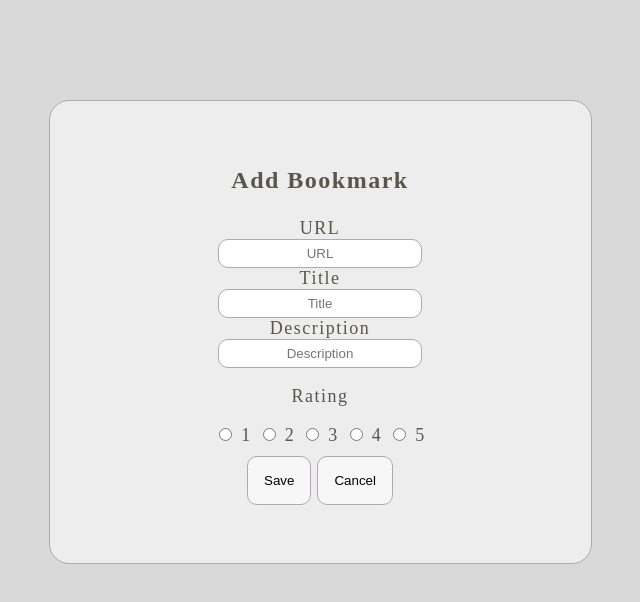
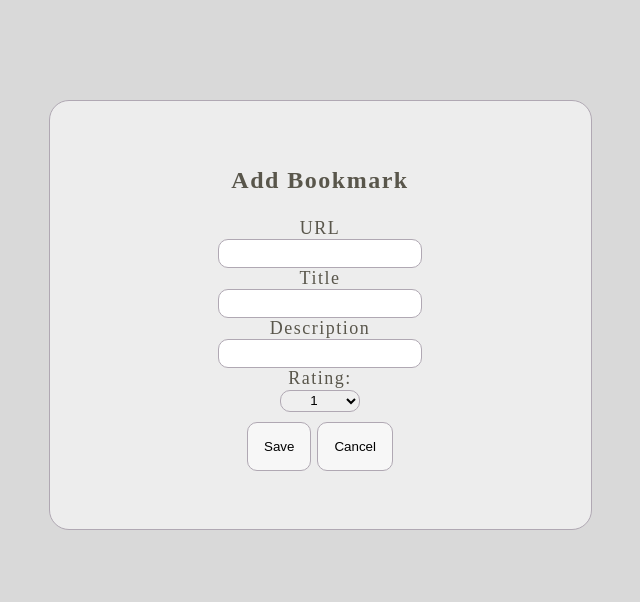
Before and after one commit to thinkful-ei-unicorn/anthony-giannotti-bookmarks-app, a website built with webpack: page src/index.html in a window 1280 px wide. Both pictures are taken after a click on the element "Add Bookmark". Shown: the whole page, without its empty margins (320-960 px from the left). Built offline with nearby package versions, Linux system fonts and the light colour scheme; no server answers; a web font is replaced by a local one.

Commit message:
finalized

```diff
--- a/src/bookmark-html.js
+++ b/src/bookmark-html.js
@@ -9,16 +9,17 @@ const generateMain = function(htmlList) {
   <div class="add-bookmark">
   <button id="add-bookmark" class="add-bookmark">Add Bookmark</button>
   </div>
-  <label for="filter">Sort By Rating</label>
+  <label value="filter">Filter By Rating
   <br>
   <select name="filter" id="filter" class="filter">
-  <option value="0">1</option>
+  <option>Filter</option>
+  <option value="1">1</option>
   <option value="2">2</option>
   <option value="3">3</option>
   <option value="4">4</option>
   <option value="5">5</option>
-
   </select>
+  </label>
   </div>
   <br>
   <div class="main-display" id="main-display">
@@ -54,7 +55,7 @@ const expandedView = function (array) {
   <div class="content">
   <button type="button" class="expand" id="bookmark" data-bookmark-id="${array.id}">
   <div class="button-text" id="button-text">${array.title}</div>
-  <div class="etoiles">
+  <div class="rating-display">
   ${array.rating}
   </div>
   </button> </div>
@@ -76,35 +77,36 @@ function addBookmark() {
   <div class="add-bookmark">
   <h1>Add Bookmark</div>
   <form class="form-add">
-  <label for="url">URL</label>
+  <label>URL
   <br>
-  <input type="text" name="url" id="enter-link" placeholder="URL"required />
+  <input type="text" name="url" id="enter-link" required />
+  </label>
   <br>
-  <label for="title">Title</label>
+  <label>Title
   <br>
-  <input type="text" name="title" id="enter-title" placeholder="Title" required />
+  <input type="text" name="title" id="enter-title" required />
   <br>
-  <label for="desc">Description</label>
+  </label>
+  <label>Description
   <br>
-  <input type="text" name="desc" id="input-description" placeholder="Description" />
-  <div class="ratings">
-  <p>Rating</p>
-  <input id="1" name="rating" type="radio" value="1" class="radio-btn hide" />
-  <label for="1" >1</label>
-  <input id="2" name="rating" type="radio" value="2" class="radio-btn hide" />
-  <label for="2" >2</label>
-  <input id="3" name="rating" type="radio" value="3" class="radio-btn hide" />
-  <label for="3" >3</label>
-  <input id="4" name="rating" type="radio" value="4" class="radio-btn hide" />
-  <label for="4" >4</label>
-  <input id="5" name="rating" type="radio" value="5" class="radio-btn hide" />
-  <label for="5" >5</label>
-  </div>
+  <input type="text" name="desc" id="input-description" />
+  <br>
+  </label>
+  <label>Rating:
+  <br>
+  <select name="rating" id="rating">
+  <option value="1" >1</option>
+  <option value="2" >2</option>
+  <option value="3" >3</option>
+  <option value="4" >4</option>
+  <option value="5" >5</option>
+  </select>
+  </label>
   <div class="error-message"></div>
   </div>
-  <div>
+  <div class="save-and-cancel">
   <button type="submit" class="submit-form">Save</button>
-  <button class="cancel-button" default>Cancel</button>
+  <button type-"submit" class="cancel-button">Cancel</button>
   </div>
   </form>
   </div>`;
--- a/src/bookmark-main.js
+++ b/src/bookmark-main.js
@@ -87,7 +87,8 @@ const handleSubmitAdd = function() {
 };
 
 const handleSubmitCancel = function () {
-  $('.cancel-button').click(() => {
+  $('.cancel-button').on('', function(e){
+    e.preventDefault();
     store.STORE.adding = false;
     render();
   });
@@ -96,7 +97,7 @@ const handleSubmitCancel = function () {
 
 const handleFilter = function () {
   $('.filter').on('change', function(){
-    let filter = $('#filter').val();
+    let filter = $('#filter option:selected').val();
     store.STORE.filter = filter;
     render();
   });
@@ -127,7 +128,7 @@ const handleError = function () {
 
 
 const handleAddBookmark= function () {
-  $('.add-bookmark').click(()=> {
+  $('.add-bookmark').on('click', function() {
     store.STORE.adding = true;
     render();
   });
--- a/src/index.css
+++ b/src/index.css
@@ -53,7 +53,7 @@ h1 {
   margin: 10px 0;
 }
 
-#enter-link, #enter-title, #input-description, #filter {
+#enter-link, #enter-title, #input-description {
   text-align: center;
   width: 42%;
   height: 25px;
@@ -61,8 +61,12 @@ h1 {
   border: 1px solid #B0A8B3;
 }
 
-#filter {
+#filter, #rating {
+  text-align: center;
   width: 20%;
+  border-radius: 10px;
+  border: 1px solid #B0A8B3;
+  height: 22px;
 }
 
 button {
@@ -140,7 +144,11 @@ a:hover   { color: #FFC0CB; }
     margin-bottom: 10px;
   }
 
-  #filter, .filter {
-    width: 12%;
+  #filter, .filter, #rating {
+    width: 18%;
+  }
+
+  .save-and-cancel {
+    margin-top: 10px;
   }
 }
```
Also changed, not shown: dist/index.html, dist/index_bundle.js, package.json (line endings or trailing spaces), src/api.js (line endings or trailing spaces), src/index.html (line endings or trailing spaces), src/index.js (line endings or trailing spaces), src/store.js (line endings or trailing spaces), webpack.config.js (line endings or trailing spaces), 1 other file.
